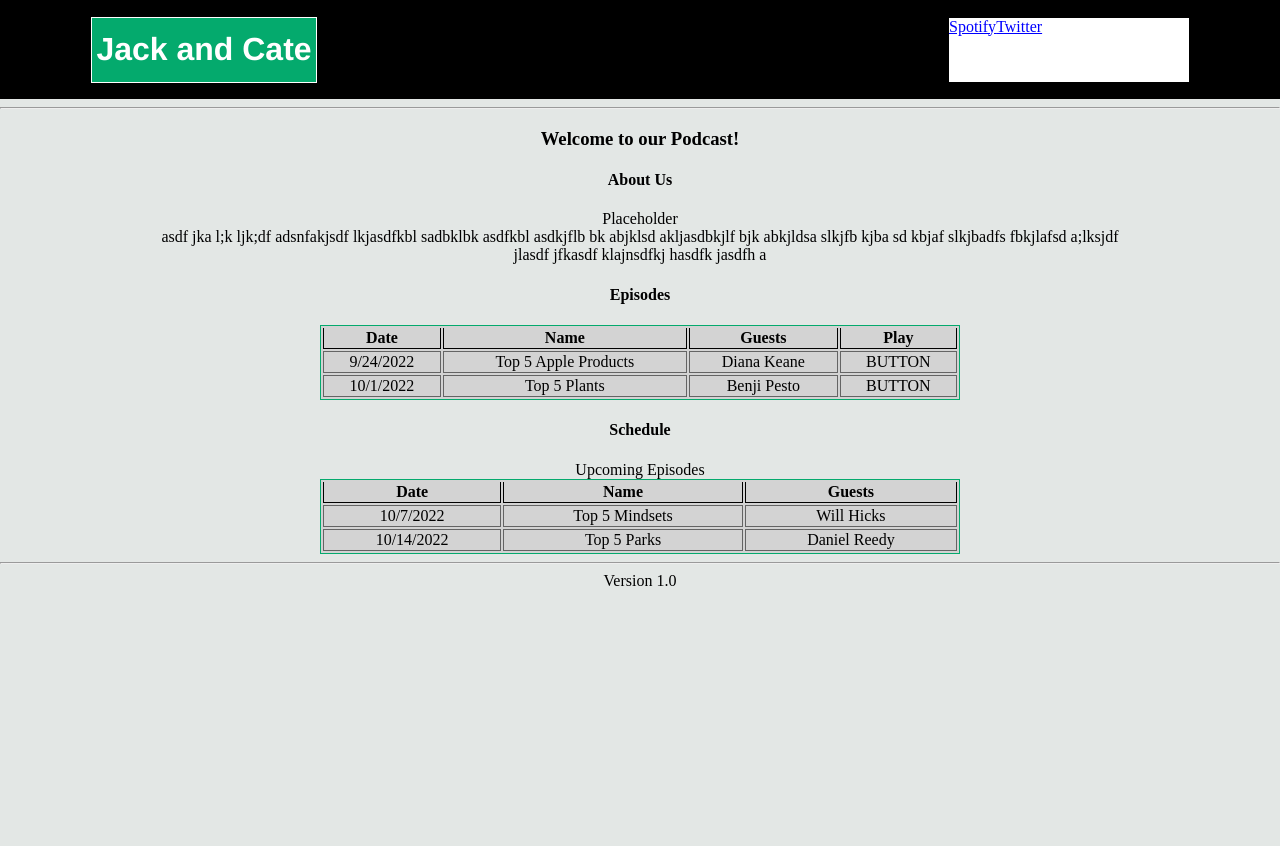
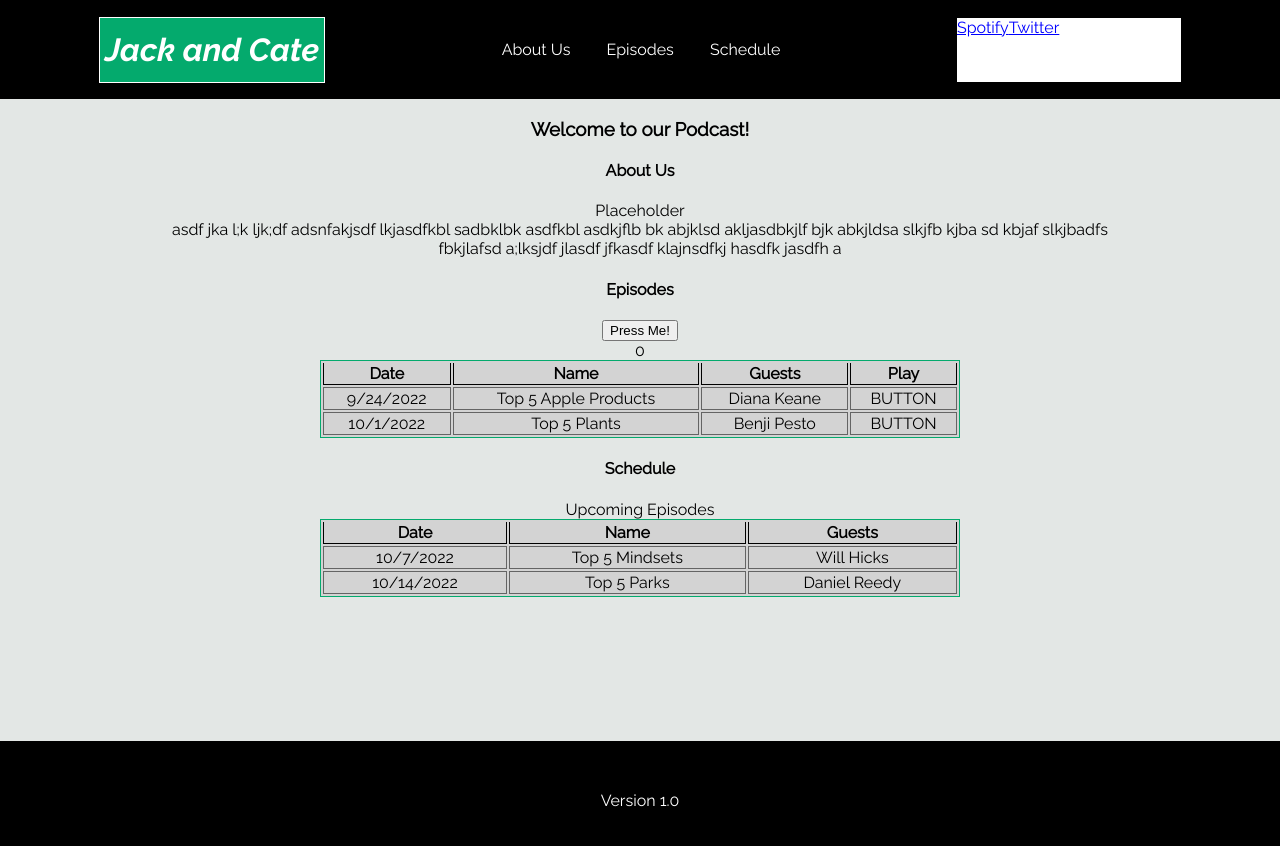
Before and after one commit to danielreedy21/Jack-and-Cate-PodcastWebApp, a plain HTML site: page index.html in a window 1280 px wide. Before the commit the page ends 800 px from the top, so only its background shows below. Drawn offline with Linux system fonts and the light colour scheme.

Commit message:
Updated upper nav bar

```diff
--- a/index.html
+++ b/index.html
@@ -6,6 +6,13 @@
 <head>
     <meta charset="UTF-8">
     <link rel="stylesheet" href="styles.css">
+
+    <!-- fonts -->
+    <link rel="preconnect" href="https://fonts.googleapis.com">
+    <link rel="preconnect" href="https://fonts.gstatic.com" crossorigin>
+    <link href="https://fonts.googleapis.com/css2?family=Abril+Fatface&family=Merriweather&family=Raleway:ital,wght@0,400;1,700&family=Roboto&display=swap" rel="stylesheet">
+
+
     <title>Jack and Cate - Podcast</title>
 </head>
 
@@ -14,18 +21,23 @@
 <body>
     <header>
         <div class="titleBackground">
-            <h1>Jack and Cate</h1>
-        </div>
-        <div class="betweenTitleNav">
-
+            <h1 class="titleHeader">Jack and Cate</h1>
         </div>
 
-        <nav>
-            <a href="http://spotify.com">Spotify</a>
-            <a href="http://twitter.com">Twitter</a>
+        <nav class="betweenTitleNav">
+            <ul class="sectionsList">
+                <li><a class="sectionButtons">About Us</a></li>
+                <li><a class="sectionButtons">Episodes</a></li>
+                <li><a class="sectionButtons">Schedule</a></li>
+            </ul>
+        </nav>
+
+
+        <nav class="socialsContainer">
+            <a href="http://spotify.com" class="socialsLinks">Spotify</a>
+            <a href="http://twitter.com" class="socialsLinks">Twitter</a>
         </nav>
     </header>
-    <hr>
     <main>
         <h3>Welcome to our Podcast!</h3>
         <section>
@@ -35,6 +47,8 @@
         </section>
         <section>
             <h4>Episodes</h4>
+            <button id="testButton" type="button"> Press Me! </button>
+            <p id="clicks">0</p>
             <table>
                 <!-- <caption>Upcoming Episodes</caption> -->
                 <thead>
@@ -87,10 +101,10 @@
             </table>
         </section>
     </main>
-    <hr>
     <footer>
         <p>Version 1.0</p>
     </footer>
+    <script src="index.js"></script>
 </body>
 
 
--- a/index.js
+++ b/index.js
@@ -1 +1,11 @@
-'strict mode';
+'use strict';
+
+var clicks = 0;
+
+document.getElementById("testButton").addEventListener("click", onClick);
+
+function onClick() {
+    console.log("CLicked!")
+    clicks += 1;
+    document.getElementById("clicks").innerHTML = clicks;
+}
--- a/styles.css
+++ b/styles.css
@@ -1,11 +1,9 @@
-
-
-
 body {
     background-color: rgb(227, 231, 229);
     align-content: center;
     margin:auto;
     text-align: center;
+    font-family: 'Raleway', sans-serif;
 }
 
 /* entire background of the header */
@@ -43,24 +41,49 @@ header {
     align-items: center;
 }
 
-h1 {
+.titleHeader {
     text-align: center;
     justify-self: center;
+    font-family: 'Raleway', sans-serif;
+    font-weight: 700;
+    font-style: italic;
 }
 
 .betweenTitleNav {
     width: 50%;
+    color: white;
+    background-color: black;
+
+    /* align self centrally */
+    justify-self: center;
+    align-self: center;
+
 }
 
-nav {
+.sectionsList {
+    list-style-type: none;
+    margin: 0;
+    padding: 0;
+}
+.sectionsList li {
+    display: inline;
+}
+.sectionButtons {
+    padding: 14px 16px;
+}
+.sectionButtons:hover {
+    background-color: #292929;
+}
+
+.socialsContainer {
     background-color: white;
     height: 4rem;
-    width: 15rem;
+    width: 14rem;
     display: flex;
     justify-self: right;
     align-self: right;
 }
-a {
+.socialsLinks {
     color: blue;
     margin-right: white;
 }
@@ -69,13 +92,6 @@ a {
 section{
     margin: auto;
     text-align: center;
-
-}
-h3 {
-
-}
-h4 {
-
 }
 p {
     width: 75%;
@@ -98,12 +114,18 @@ th {
     border-right: 1px solid black;
     border-left: 1px solid black;
 }
-tbody {
 
-}
 td {
     border: 1px solid rgb(100, 100, 100);
 }
-footer{
-
+main {
+    padding-bottom: 1.5in;
 }
+footer {
+    background-color: black;
+    color: white;
+    height:4in;
+    padding-top: 50px;
+    border-top: 5px;
+    border-color: white;
+}
```
